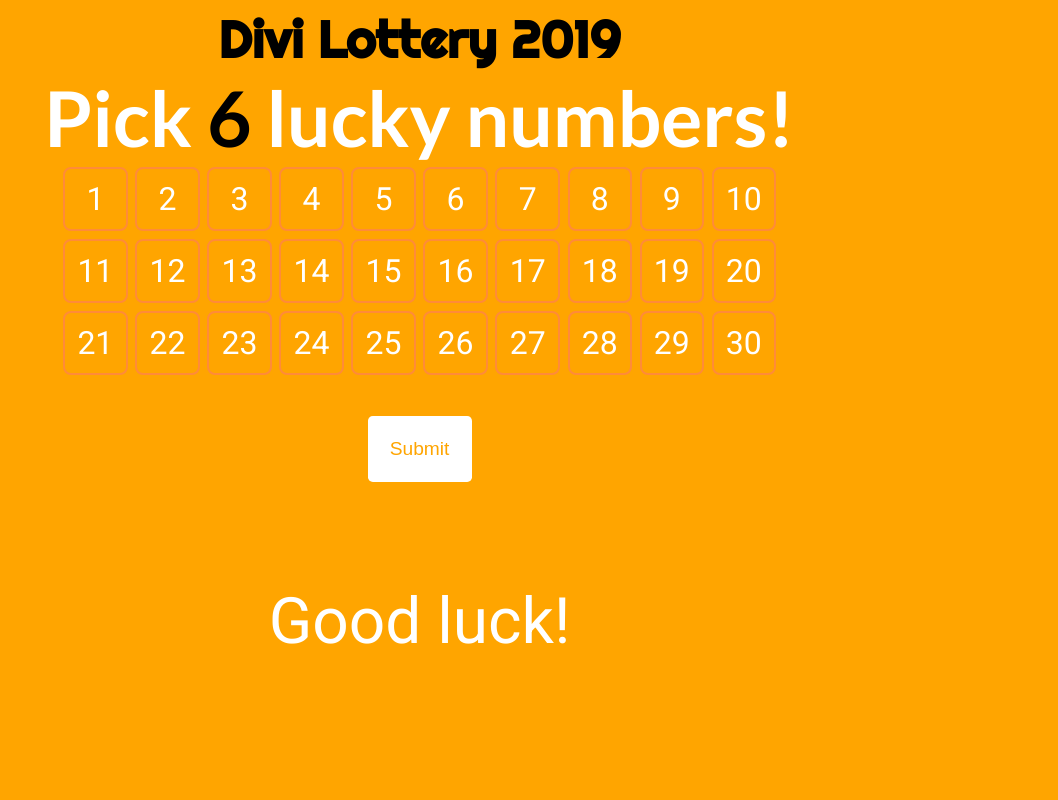
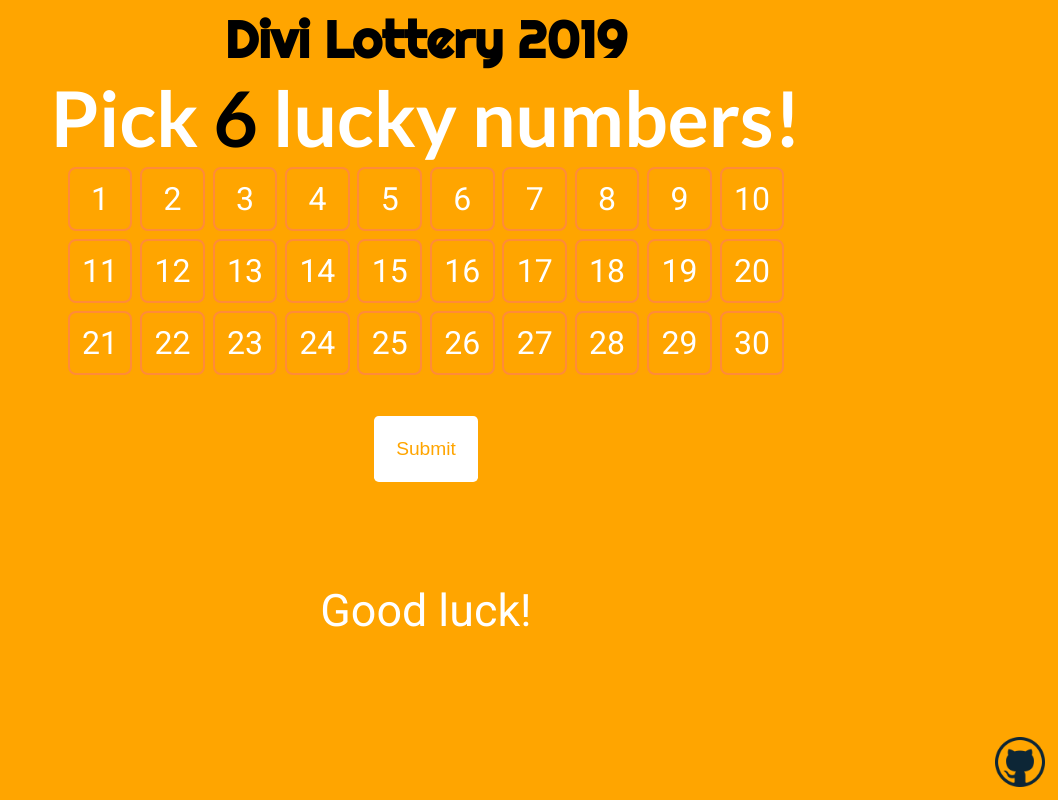
Before and after one commit to lollyyy/lottery-machine, a PHP site: page /lopputehtava-1.php in a window 1280 px wide. Shown: the whole page, without its empty margins (222-1280 px from the left). Run offline with PHP 8.4, Linux system fonts and the light colour scheme; data that the repository does not hold is empty.

Commit message:
Fix minor CSS issues, add link to Github repo

```diff
--- a/lopputehtava-1.php
+++ b/lopputehtava-1.php
@@ -4,7 +4,7 @@
   <meta name="viewport" content="width=device-width, initial-scale=1.0">
   <link rel="stylesheet" type="text/css" href="style.css">
   <link href="https://fonts.googleapis.com/css?family=Lato:700|Roboto|Righteous" rel="stylesheet">
-  <title>Da lottery machine</title>
+  <title>Divi Lottery 2019</title>
 </head>
 <body>
 <?php
@@ -32,6 +32,8 @@ $num_pool = range(1,30);
 </div>
 <div id="parrotBox"></div>
 <div id="expBox"></div>
+<a href="https://github.com/lollyyy/lottery-machine" target="_blank">
+  <img src="images/github.png"></a>
 <?php
 
 //Store the values get from the form
--- a/style.css
+++ b/style.css
@@ -2,12 +2,13 @@
 body {
   text-align: center;
   height: auto;
-  width: 99%;
+  width: 100%;
   background-color: #FFA500;
   color: white;
   font-family: 'Roboto', sans-serif;
   font-size: 5vw;
   text-align: center;
+  overflow: hidden;
 }
 
 h1 {
@@ -82,13 +83,21 @@ em {
   font-style: normal;
 }
 
+a img {
+  width: 50px;
+  height: 50px;
+  position: absolute;
+  right: 0.2em;
+  bottom: 0.2em;
+}
+
 .form-container {
   width: 75%;
   margin: 0 auto;
 }
 
 .result {
-  font-size: 0.4em;
+  font-size: 0.5em;
   margin: 0;
   position: relative;
   top: -2em;
@@ -106,3 +115,7 @@ em {
   right: 1em;
   z-index: -1;
 }
+
+#alert {
+  font-size: 0.7em;
+}
```
Also changed, not shown: images/github.png (added).
